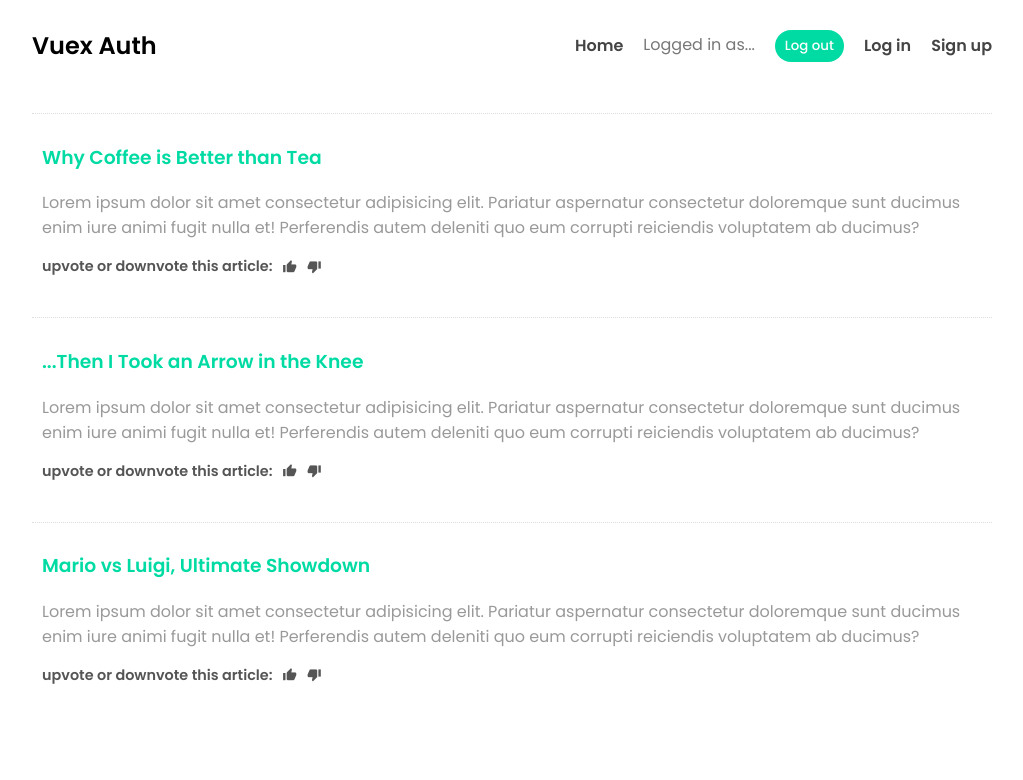
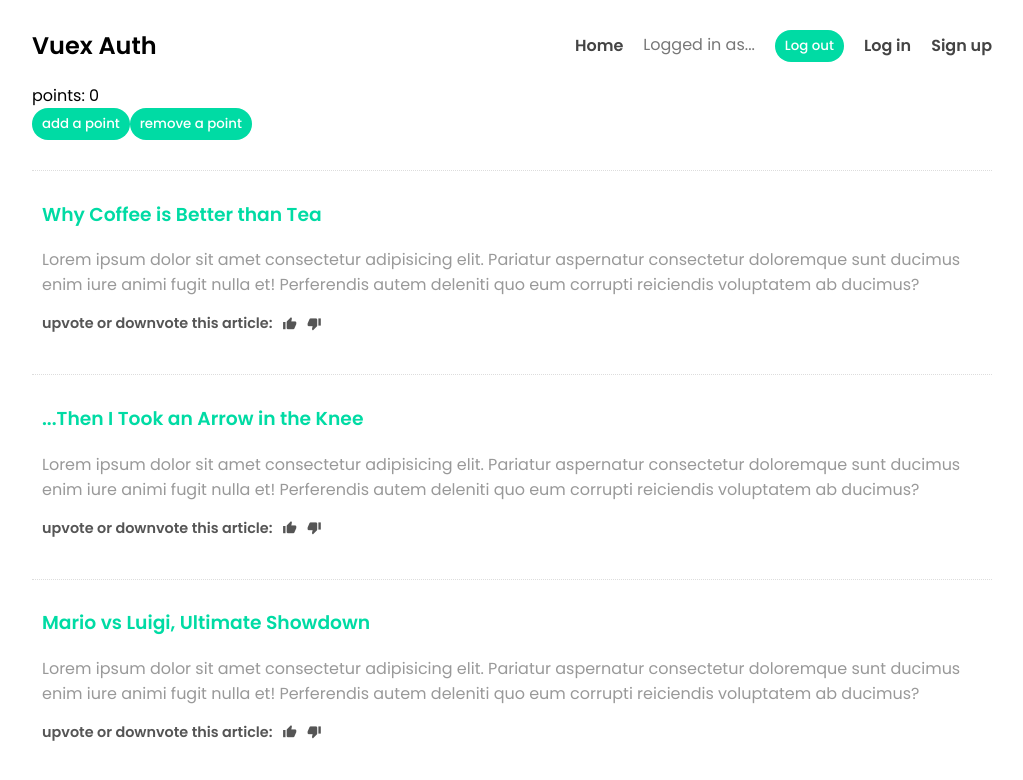
Before and after one commit to sendgn/blog-with-auth, a Vue app: page / in a window 1280 px wide. Shown: the top 780 px of the page, without its empty margins (128-1151 px from the left). Built offline with nearby package versions, Linux system fonts and the light colour scheme.

Commit message:
Work with state using Options API

```diff
--- a/src/main.js
+++ b/src/main.js
@@ -5,4 +5,7 @@
 // Global styles
 import './assets/main.css';
 
-createApp(App).use(router).mount('#app');
+// Import store
+import store from './store/index';
+
+createApp(App).use(router).use(store).mount('#app');
--- /dev/null
+++ b/src/store/index.js
@@ -0,0 +1,24 @@
+import { createStore } from "vuex";
+
+const store = createStore({
+  state: {
+    points: 0
+  },
+  mutations: {
+    // Parameters:
+    // -------------
+    // 1) state object - current state at the point in time
+    // that we call this mutation
+    // -----------------------------
+    // 2) payload - it's just extra data that we might pass into this function
+    // that maybe is going to be the new value of the points
+    // or some other piece of state
+    // or it could be used to determine the new value of the points
+    updatePoints(state, payload) {
+      state.points = state.points + payload;
+    }
+  }
+});
+
+// Export store
+export default store;
--- a/src/views/HomeView.vue
+++ b/src/views/HomeView.vue
@@ -1,5 +1,10 @@
 <template>
   <div class="home">
+    <!-- Vuex basics -->
+    <div>points: {{ points }}</div>
+    <button @click="updatePoints(1)">add a point</button>
+    <button @click="updatePoints(-1)">remove a point</button>
+
     <div v-for="blog in blogs" :key="blog.id">
       <div class="blog">
         <h3>{{ blog.title }}</h3>
@@ -26,8 +31,20 @@
     ]);
 
     return {
-      blogs,
+      blogs
     };
+  },
+  // Example how we work with state using Options API
+  methods: {
+    updatePoints(points) {
+      // we say what mutation we want to commit
+      this.$store.commit('updatePoints', points);
+    }
+  },
+  computed: {
+    points() {
+      return this.$store.state.points;
+    }
   }
 };
 </script>
```
